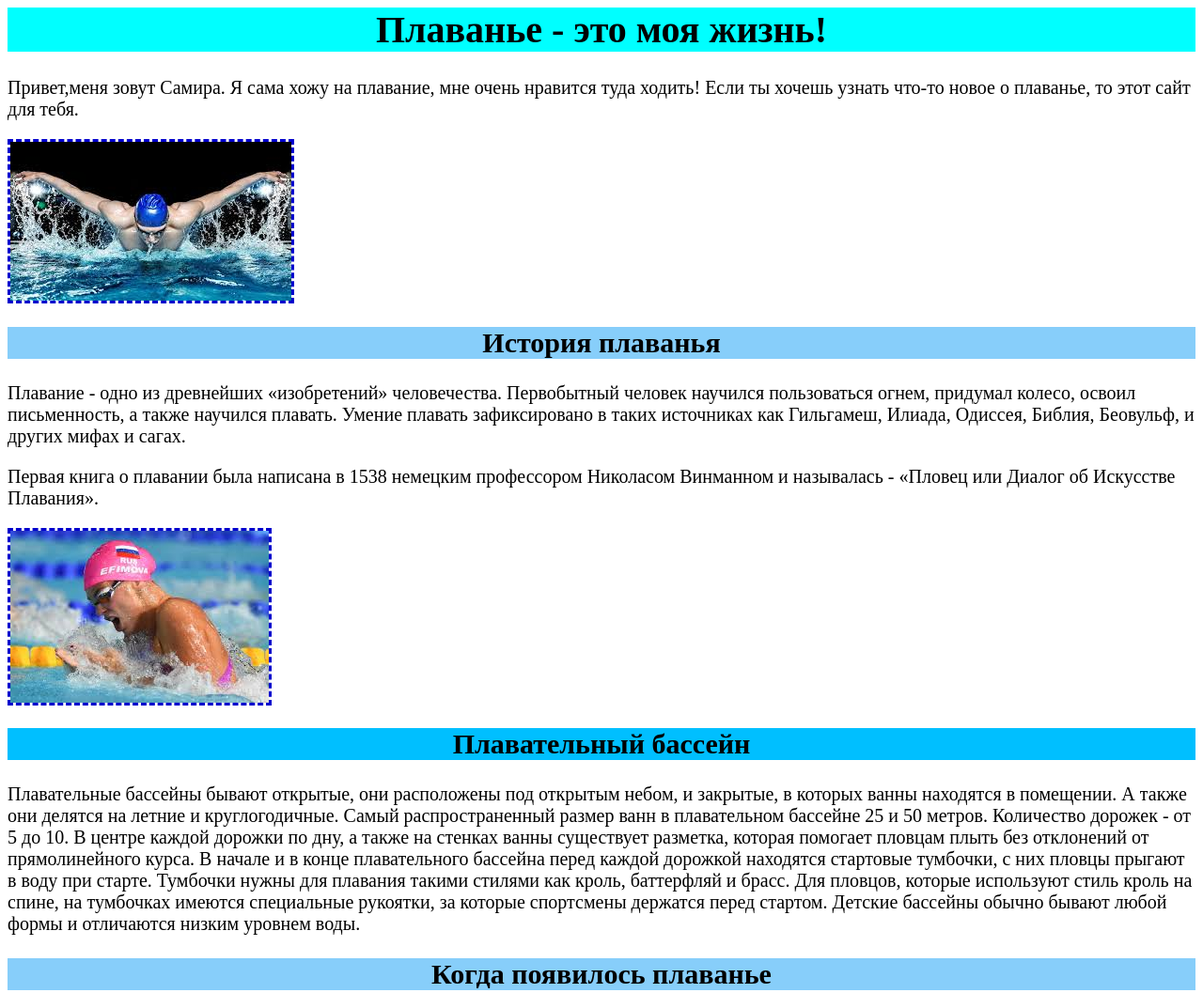
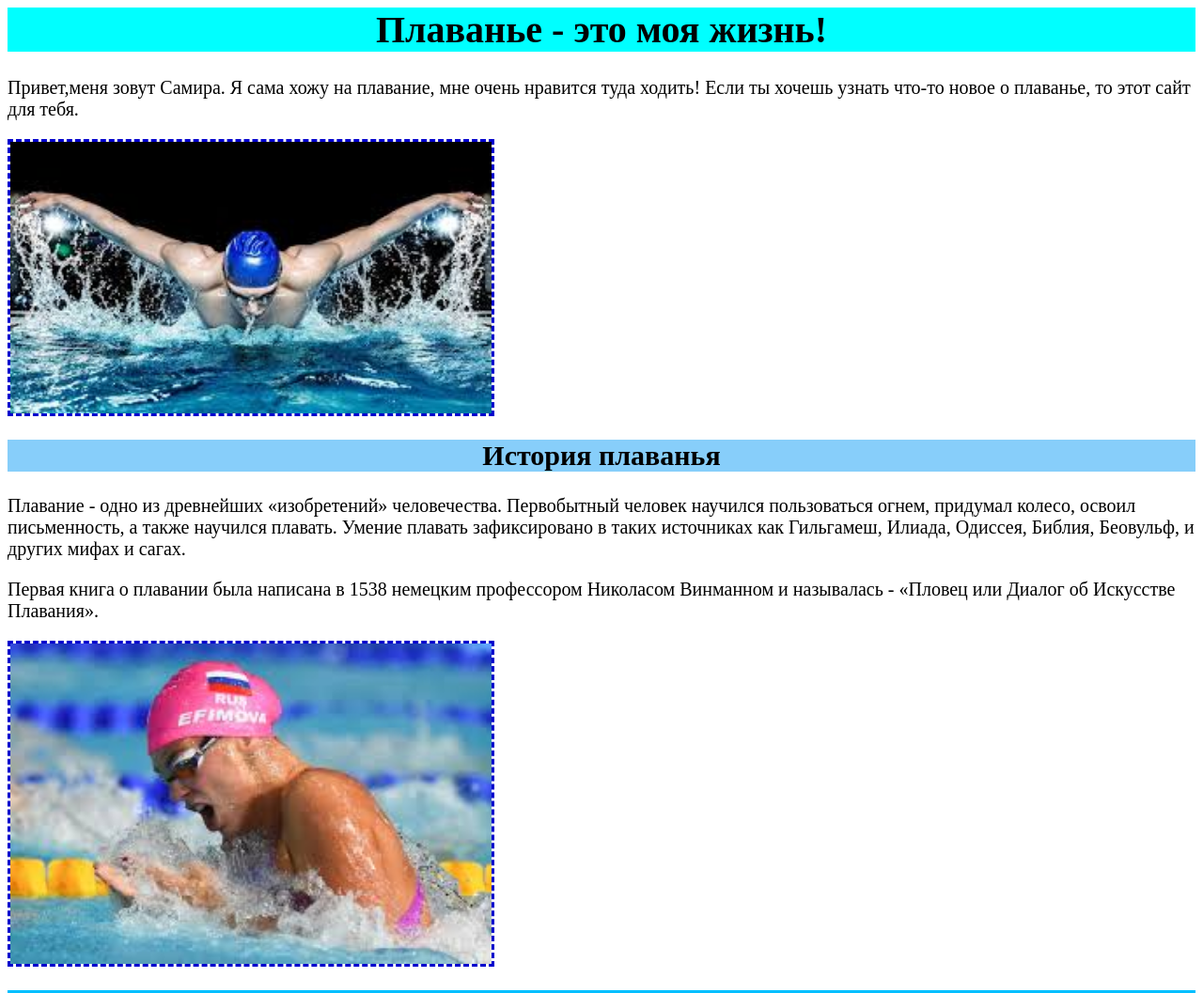
Before and after one commit to algogirl12/swim, a plain HTML site: page index.html in a window 1280 px wide. Shown: the top 1057 px of the page at 94% size. Drawn offline with Linux system fonts and the light colour scheme.

Commit message:
Update index.html

```diff
--- a/index.html
+++ b/index.html
@@ -2,12 +2,12 @@
 <body style="font-size:20px">
  <h1 style="text-align:center;background-color:Cyan">Плаванье - это моя жизнь!</h1>
   <p>Привет,меня зовут Самира. Я сама хожу на плавание, мне очень нравится туда ходить! Если ты хочешь узнать что-то новое о плаванье, то этот сайт для тебя.</p>
-  <img src="images/,fnthakzq .jpeg" style="border:3px dashed MediumBlue">
+  <img src="images/,fnthakzq .jpeg" style="border:3px dashed MediumBlue; width: 512px">
   <h2 style="text-align:center;background-color:LightSkyBlue">История плаванья</h2>
   <p>Плавание - одно из древнейших «изобретений» человечества. Первобытный человек научился пользоваться огнем, придумал колесо, освоил письменность, а также научился плавать. Умение плавать зафиксировано в таких источниках как Гильгамеш, Илиада, Одиссея, Библия, Беовульф, и других мифах и сагах.</p>
 
  <p>Первая книга о плавании была написана в 1538 немецким профессором Николасом Винманном и называлась - «Пловец или Диалог об Искусстве Плавания».</p>
-   <img src="images/брасс.jpeg" style="border:3px dashed MediumBlue">
+   <img src="images/брасс.jpeg" style="border:3px dashed MediumBlue; width: 512px">
  <h2 style="text-align:center;background-color:DeepSkyBlue">Плавательный бассейн</h2>
  <p>Плавательные бассейны бывают открытые, они расположены под открытым небом, и закрытые, в которых ванны находятся в помещении. А также они делятся на летние и круглогодичные. Самый распространенный размер ванн в плавательном бассейне 25 и 50 метров. Количество дорожек - от 5 до 10. В центре каждой дорожки по дну, а также на стенках ванны существует разметка, которая помогает пловцам плыть без отклонений от прямолинейного курса. В начале и в конце плавательного бассейна перед каждой дорожкой находятся стартовые тумбочки, с них пловцы прыгают в воду при старте. Тумбочки нужны для плавания такими стилями как кроль, баттерфляй и брасс. Для пловцов, которые используют стиль кроль на спине, на тумбочках имеются специальные рукоятки, за которые спортсмены держатся перед стартом. Детские бассейны обычно бывают любой формы и отличаются низким уровнем воды.</p>
  <h2 style="text-align:center;background-color:LightSkyBlue">Когда появилось плаванье</h2>
```
